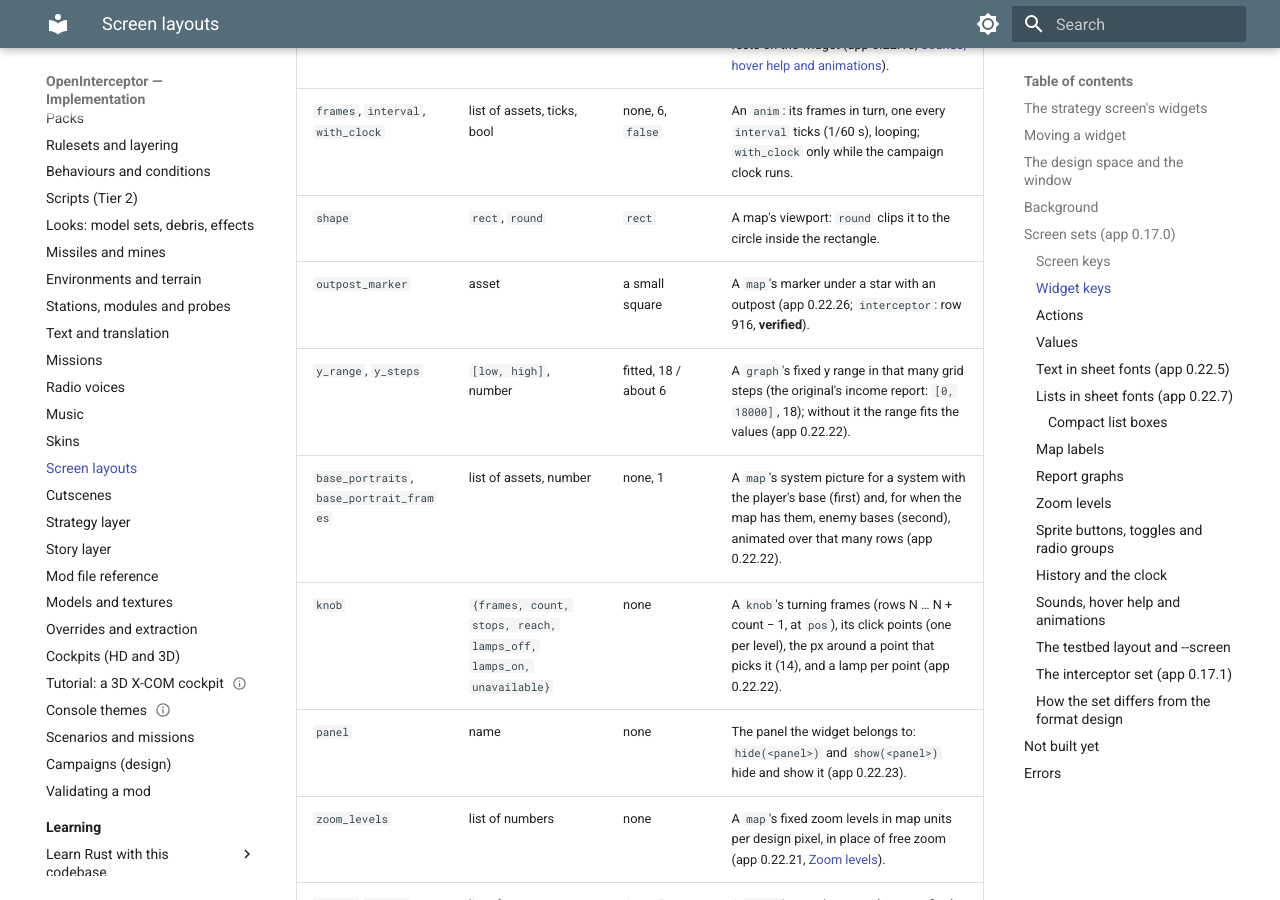
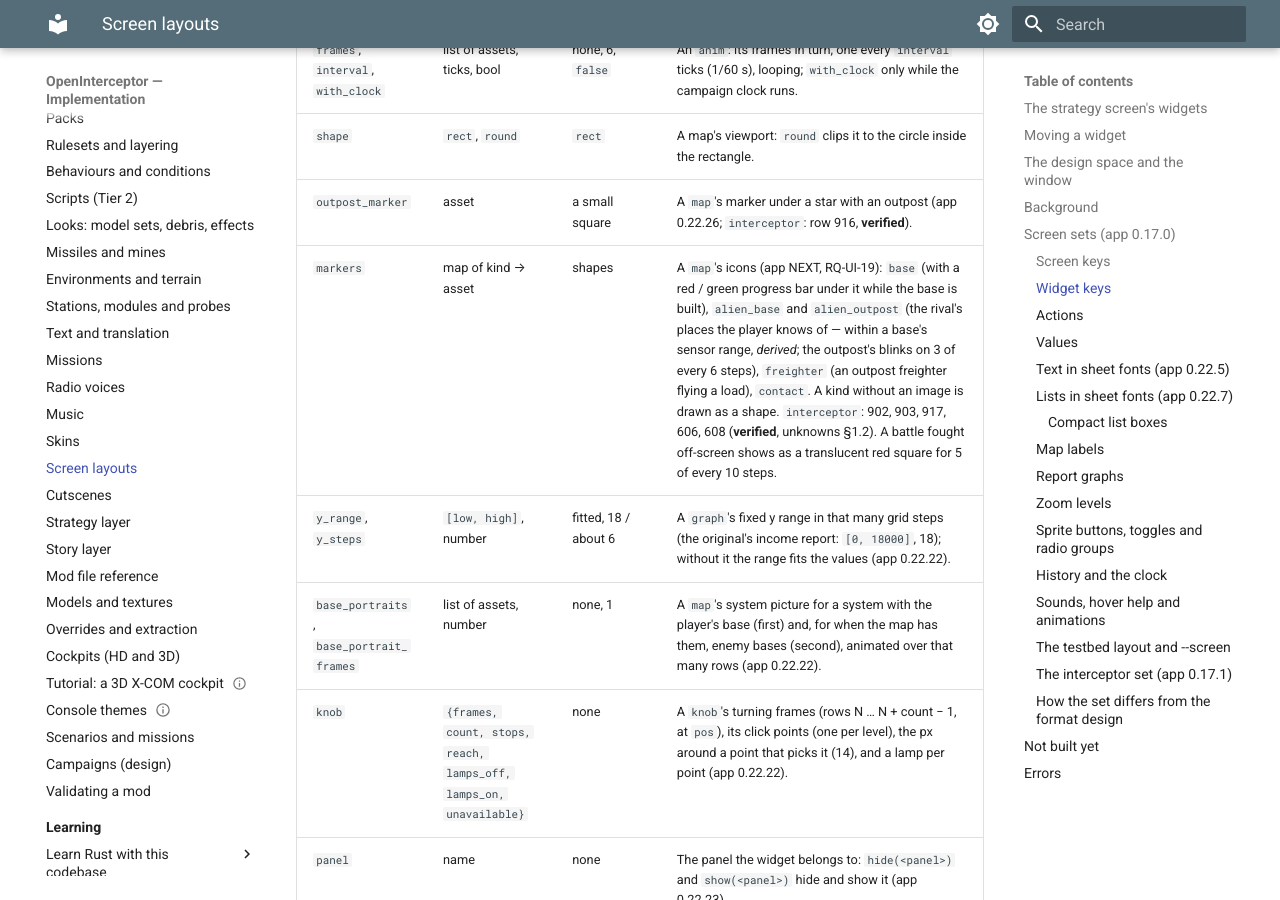
Before and after one commit to bbogovich/OpenInterceptor, an MkDocs documentation site: the page built from docs/modding/screens.md, in a window 1280 px wide and 900 px high, scrolled down 5722 px. Built offline with MkDocs 1.6.1 and Material for MkDocs 9.7.7, drawn with Linux system fonts in a browser that asks for light colours; some of the changed text lies outside the part shown.

Commit message:
Strategy screens: join off-screen battles, base hull, craft condition, map icons (app NEXT, #140)
Screens: base_hull value, map markers, hover labels for the new objects, second click
on a contact; MT-6-38; status.

Issue: #140
Co-Authored-By: Claude Opus 5.5 <noreply@anthropic.com>

````diff
--- a/docs/modding/screens.md
+++ b/docs/modding/screens.md
@@ -183,6 +183,7 @@ and kept; one that cannot be loaded is reported on standard error once
 | `frames`, `interval`, `with_clock` | list of assets, ticks, bool | none, 6, `false` | An `anim`: its frames in turn, one every `interval` ticks (1/60 s), looping; `with_clock` only while the campaign clock runs. |
 | `shape` | `rect`, `round` | `rect` | A map's viewport: `round` clips it to the circle inside the rectangle. |
 | `outpost_marker` | asset | a small square | A `map`'s marker under a star with an outpost (app 0.22.26; `interceptor`: row 916, **verified**). |
+| `markers` | map of kind → asset | shapes | A `map`'s icons (app NEXT, RQ-UI-19): `base` (with a red / green progress bar under it while the base is built), `alien_base` and `alien_outpost` (the rival's places the player knows of — within a base's sensor range, *derived*; the outpost's blinks on 3 of every 6 steps), `freighter` (an outpost freighter flying a load), `contact`. A kind without an image is drawn as a shape. `interceptor`: 902, 903, 917, 606, 608 (**verified**, unknowns §1.2). A battle fought off-screen shows as a translucent red square for 5 of every 10 steps. |
 | `y_range`, `y_steps` | `[low, high]`, number | fitted, 18 / about 6 | A `graph`'s fixed y range in that many grid steps (the original's income report: `[0, 18000]`, 18); without it the range fits the values (app 0.22.22). |
 | `base_portraits`, `base_portrait_frames` | list of assets, number | none, 1 | A `map`'s system picture for a system with the player's base (first) and, for when the map has them, enemy bases (second), animated over that many rows (app 0.22.22). |
 | `knob` | `{frames, count, stops, reach, lamps_off, lamps_on, unavailable}` | none | A `knob`'s turning frames (rows N … N + count − 1, at `pos`), its click points (one per level), the px around a point that picks it (14), and a lamp per point (app 0.22.22). |
@@ -232,6 +233,7 @@ and kept; one that cannot be loaded is reported on standard error once
 | `money` (or `funds`) | The funds, `$1,000,000`. |
 | `score` | The campaign score. |
 | `base` | The current base's name. |
+| `base_hull` | The current base's hull, `HULL 5,400 / 6,000`; empty when its type has none (app NEXT). |
 | `speed` | The clock speed in words: the speed's `clock.labels` entry (`paused`, `1 hour/s`, `5 secs/s` …). |
 | `selection` | The name of what is selected on the map. |
 
@@ -377,6 +379,15 @@ starmap:
   widgets:
     map: {kind: map, rect: [8, 52, 790, 660], labels: {font: body, rise: 16, base_rise: 12, box: 40}}
 ```
+
+Since app NEXT the hover labels also name the rival's known bases and outposts ("ALIEN BASE",
+"ALIEN OUTPOST") and contacts (the raid's name) in RGB(200, 100, 50), freighters ("FREIGHTER")
+in RGB(0, 120, 0) and battles under way ("ATTACK IN PROGRESS") in RGB(200, 200, 200), the
+original's colours (**verified**; the texts *derived*); with labels, contacts' names show on hover
+only.
+
+A second click on the selected contact acts on it: **Intercept**, or **Join the battle** when it
+is being fought off-screen (RQ-C-21) — for screens without an info panel, such as the CSD.
 
 The testbed layout (`starmap`) takes a full `map` definition too, for its `labels`; its
 other keys are unused there. `--hover X,Y` puts the labels' cursor at a design-space point (for
````
Also changed, not shown: docs/implementation/status.md (+6 -0 lines), docs/implementation/testing/manual-tests.md (+8 -0 lines).
